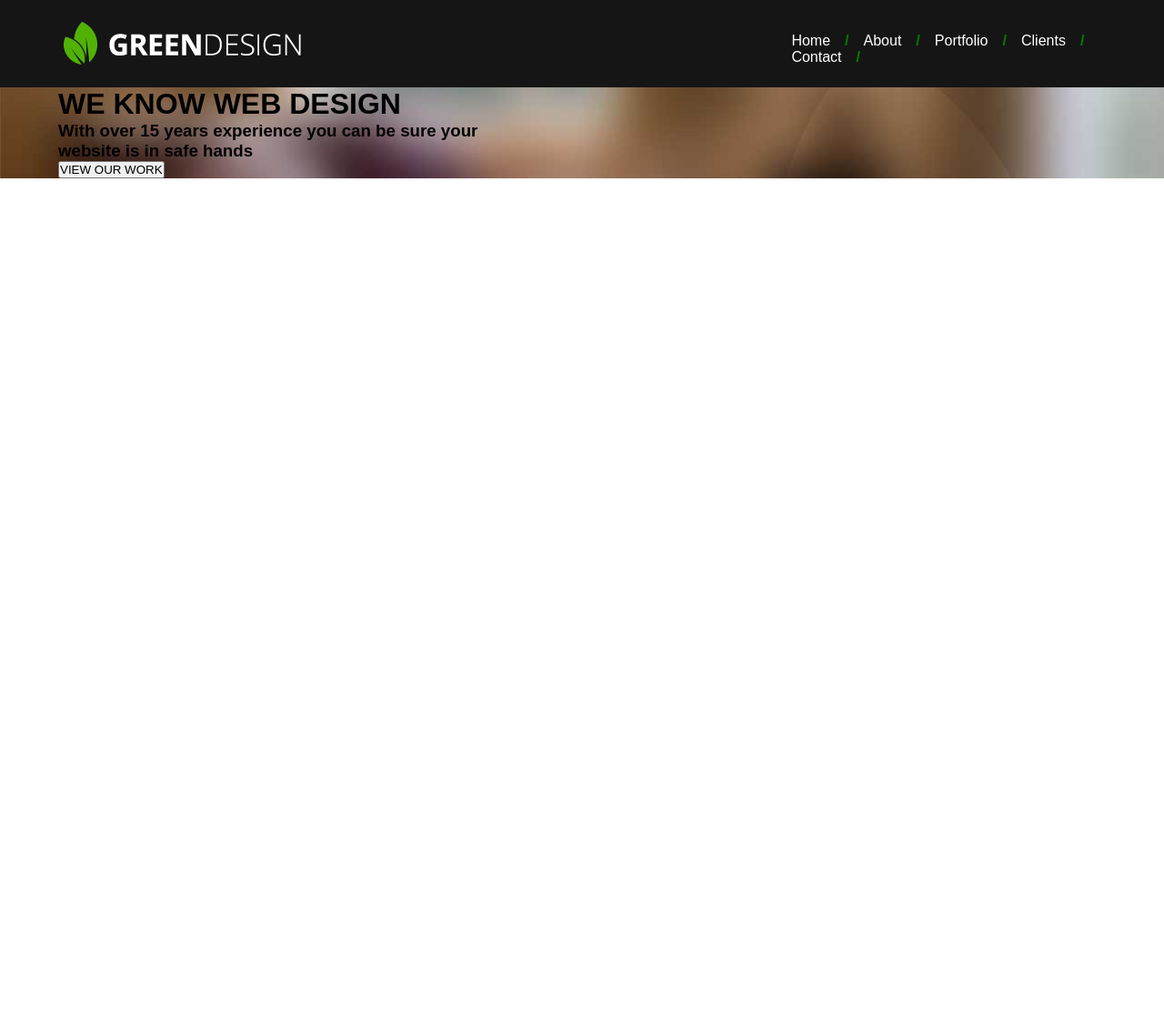
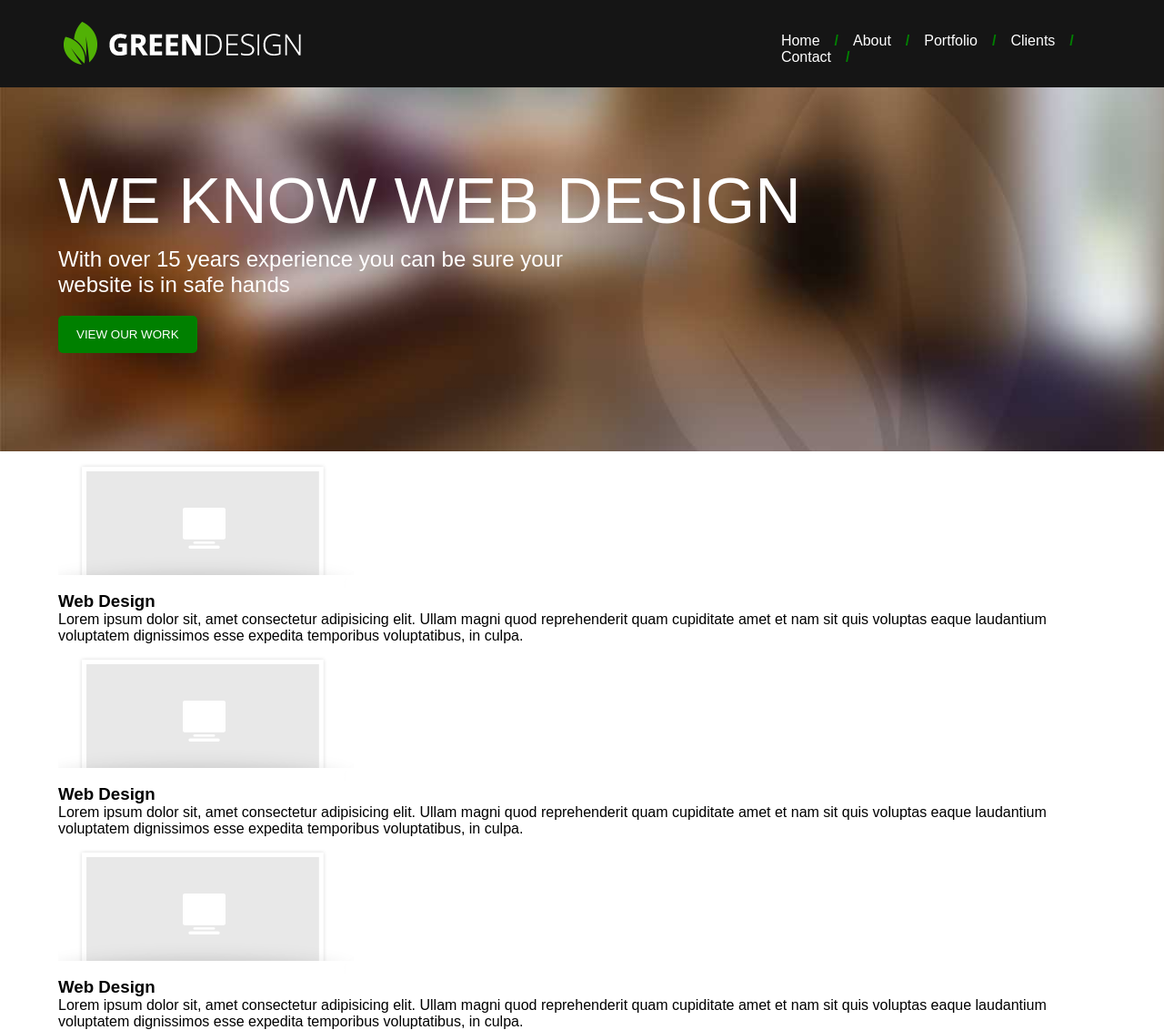
Before and after one commit to muhammad-musaddiq/Batch-6, a plain HTML site: page 1-Html and Css/3-Layout Green Design/index.html in a window 1280 px wide. Shown: the whole page at 91% size. Before the commit the page ends 800 px from the top, so only its background shows below. Drawn offline with Linux system fonts and the light colour scheme.

Commit message:
banner section

```diff
--- a/1-Html and Css/3-Layout Green Design/assets/css/style.css
+++ b/1-Html and Css/3-Layout Green Design/assets/css/style.css
@@ -23,7 +23,7 @@
 	float: left;
 }
 #navigation{
-	width: 30%;
+	width: 31%;
 	float: right;
 	color: #fff;
 	margin-top: 24px;
@@ -49,4 +49,27 @@
 
 #image-container{
 	background-image: url("../images/banner.jpg");
+	background-repeat: no-repeat;
+	background-size: cover;
+	height: 400px;
+	color: #fff;
+	padding-top: 85px;
+	box-sizing: border-box;
 }
+#image-container h1{
+	font-size: 70px;
+	font-weight: 100;
+	margin-bottom: 10px;
+}
+#image-container h3{
+	font-size: 24px;
+	font-weight: 100;
+	margin-bottom: 20px;
+}
+#image-container button{
+	background-color: green;
+	color: #fff;
+	padding: 13px 20px;
+	border: none;
+	border-radius: 5px;
+}
--- a/1-Html and Css/3-Layout Green Design/index.html
+++ b/1-Html and Css/3-Layout Green Design/index.html
@@ -40,5 +40,23 @@
 	</div>
 </div>
 
+<div id="skills-container" class="container clearfix">
+	<div class="skills-item">
+		<img src="./assets/images/cs-1.png" />
+		<h3>Web Design</h3>
+		<p>Lorem ipsum dolor sit, amet consectetur adipisicing elit. Ullam magni quod reprehenderit quam cupiditate amet et nam sit quis voluptas eaque laudantium voluptatem dignissimos esse expedita temporibus voluptatibus, in culpa.</p>
+	</div>
+	<div class="skills-item">
+		<img src="./assets/images/cs-1.png" />
+		<h3>Web Design</h3>
+		<p>Lorem ipsum dolor sit, amet consectetur adipisicing elit. Ullam magni quod reprehenderit quam cupiditate amet et nam sit quis voluptas eaque laudantium voluptatem dignissimos esse expedita temporibus voluptatibus, in culpa.</p>
+	</div>
+	<div class="skills-item">
+		<img src="./assets/images/cs-1.png" />
+		<h3>Web Design</h3>
+		<p>Lorem ipsum dolor sit, amet consectetur adipisicing elit. Ullam magni quod reprehenderit quam cupiditate amet et nam sit quis voluptas eaque laudantium voluptatem dignissimos esse expedita temporibus voluptatibus, in culpa.</p>
+	</div>
+</div>
+
 </body>
 </html>
```
